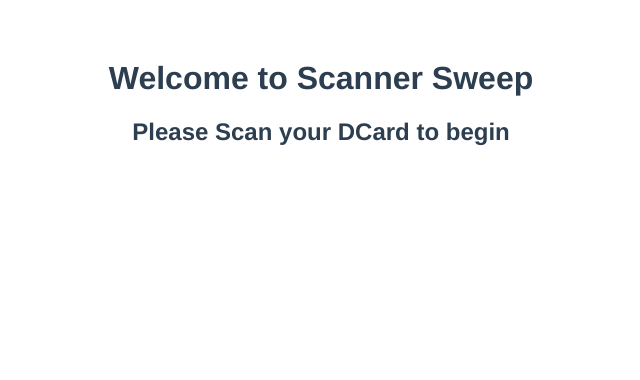
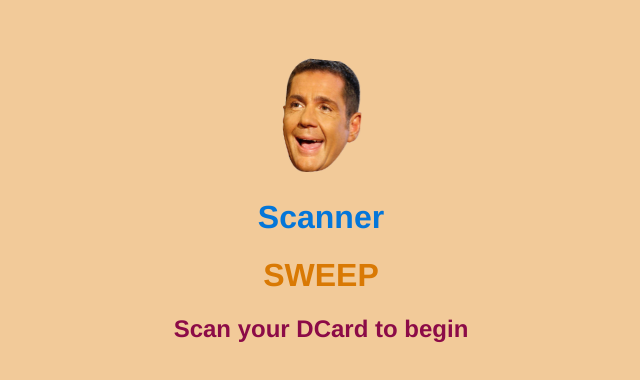
Before and after one commit to Scotsoo/ScannerSweep, a Vue app in the folder frontend/: page /#/ in a window 1280 px wide. Shown: the top 380 px of the page, without its empty margins (319-959 px from the left). Built offline with nearby package versions, Linux system fonts and the light colour scheme; no server answers.

Commit message:
Fucking big dale head

```diff
--- a/frontend/src/App.vue
+++ b/frontend/src/App.vue
@@ -16,7 +16,11 @@ export default {
   -webkit-font-smoothing: antialiased;
   -moz-osx-font-smoothing: grayscale;
   text-align: center;
-  color: #2c3e50;
+  /* color: #2c3e50; */
   margin-top: 60px;
 }
+html {
+  background-color: #F2CA99;
+  color: #8C0B47;
+}
 </style>
--- a/frontend/src/components/Home.vue
+++ b/frontend/src/components/Home.vue
@@ -1,7 +1,9 @@
 <template>
   <div class="hello">
-    <h1>Welcome to Scanner Sweep</h1>
-    <h2>Please Scan your DCard to begin</h2>
+    <img src ="../assets/dale.png" style="width: 10vh" class="dale">
+    <h1 class="scanner">Scanner</h1>
+    <h1 class="sweep">SWEEP</h1>
+    <h2>Scan your DCard to begin</h2>
   </div>
 </template>
 
@@ -25,6 +27,28 @@ export default {
 
 <!-- Add "scoped" attribute to limit CSS to this component only -->
 <style scoped>
+@keyframes rotation {
+  100% {
+    transform: rotate(-20deg)
+  }
+  50% {
+    transform: rotate(40deg);
+  }
+  0% {
+    transform: rotate(-20deg);
+  }
+}
+.dale {
+  display: inline-block;
+  animation: rotation 3s infinite ease;
+}
+
+.scanner{
+  color: #0476D9
+}
+.sweep{
+  color: #D97904
+}
 h3 {
   margin: 40px 0 0;
 }
--- a/frontend/src/components/Scan.vue
+++ b/frontend/src/components/Scan.vue
@@ -1,8 +1,6 @@
 <template>
   <div class="">
-    <h1>Scan As You Shop</h1>
-    <h1>Your D-Card: {{userId}}</h1>
-    <table>
+    <table style="margin-left:auto; margin-right:auto;">
       <thead>
         <th colspan="2">
           Product
@@ -44,6 +42,7 @@
 <script>
 import BarcodeScanner from '../helpers/BarcodeScanner'
 const bcs = new BarcodeScanner()
+
 export default {
   name: 'Scan',
   computed: {
@@ -55,10 +54,10 @@ export default {
       return `£${this.toMoney(price)}`
     },
     userId: function() {
-      const ignoreUserId = true
-      if (ignoreUserId) {
-        return 'Dev mode!!'
-      }
+      // const ignoreUserId = true
+      // if (ignoreUserId) {
+      //   return 'Dev mode!!'
+      // }
       return this.$store.state.dCardId
     },
     scannedItems: function () {
@@ -80,7 +79,8 @@ export default {
     }
     bcs.register()
     bcs.on(BarcodeScanner.keys().scanned, (barcode) => {
-      this.$store.commit('pushScannedItem', barcode)
+      this.$webSocket.scanItem(barcode)
+      // this.$store.commit('pushScannedItem', barcode)
     })
   },
   beforeDestroy: function () {
--- a/frontend/src/helpers/BarcodeScanner.js
+++ b/frontend/src/helpers/BarcodeScanner.js
@@ -8,9 +8,11 @@ export default class BarcodeScanner extends EventEmitter {
     this.timeout = null
     this.cachedKeys = []
   }
+
   static keys() {
     return eventKeys
   }
+
   destroy () {
     console.log('destroy called')
     window.removeEventListener('keydown', event => this.keyHandler(event))
--- /dev/null
+++ b/frontend/src/helpers/WebSocketHelper.js
@@ -0,0 +1,27 @@
+export default class WebSocketHelper {
+  constructor() {
+  }
+
+  register(vueContext) {
+    this.vueContext = vueContext
+    this.websocket = new WebSocket('ws://localhost:8081')
+    this.websocket.addEventListener('message', (data) => {
+      const message = JSON.parse(data.data)
+      if (message.action === 'added') {
+        this.vueContext.$store.commit('pushScannedItem', message.payload)
+      }
+    })
+  }
+
+  scanItem (barcode) {
+    const item = {
+      action: 'add',
+      payload: barcode
+    }
+    this.websocket.send(JSON.stringify(item))
+  }
+
+  destroy () {
+    this.websocket.close()
+  }
+}
--- a/frontend/src/main.js
+++ b/frontend/src/main.js
@@ -4,7 +4,7 @@ import VueRouter from 'vue-router'
 import Vuex from 'vuex'
 import Home from './components/Home'
 import Scan from './components/Scan'
-
+import WebSocketHelper from './helpers/WebSocketHelper'
 
 Vue.use(VueRouter)
 Vue.use(Vuex)
@@ -27,19 +27,20 @@ const store = new Vuex.Store({
     storeDCard (state, value) {
       state.dCardId = value
     },
-    pushScannedItem (state, value) {
+    pushScannedItem (state, item) {
+      console.log('item', item)
       const statTemp = state.scannedItems
-      let currentItems = statTemp[value]
+      let currentItems = statTemp[item.barcode]
       if (!currentItems) {
         currentItems = {
-          barcode: value,
-          name: 'FILL ME IN AT SOME POINT FROM API???',
+          barcode: item.barcode,
+          name: item.name,
           quantity: 0,
-          price: '222.22' //todo: GET FROM API
+          price: item.price
         }
       }
       currentItems.quantity++
-      statTemp[value] = currentItems
+      statTemp[item.barcode] = currentItems
       state.scannedItems = Object.assign({}, statTemp)
     }
   }
@@ -50,10 +51,16 @@ const router = new VueRouter({
 })
 
 Vue.config.productionTip = false
+const webSocket = new WebSocketHelper()
+Vue.prototype.$webSocket = webSocket
 
-new Vue({
+webSocket.register(this)
+const v = new Vue({
   render: h => h(App),
   router,
   store,
   template: '<App/>',
+  created() {
+  }
 }).$mount('#app')
+Vue.prototype.$webSocket.register(v)
```
Also changed, not shown: frontend/src/assets/dale.png (added), 1 other file (tests, documents, lock files or other folders).
